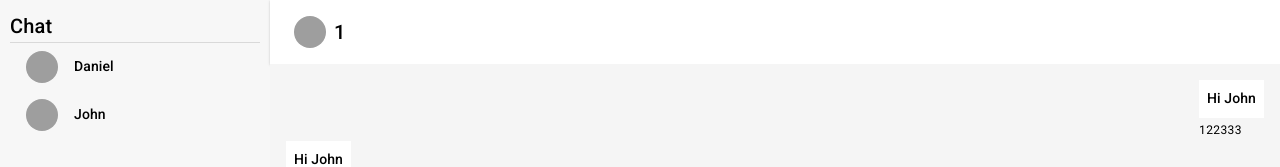
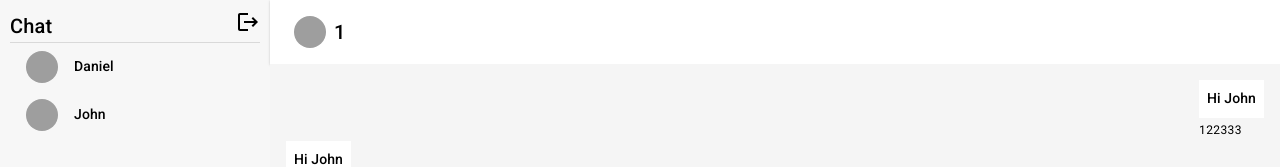
Before and after one commit to Daniel-Brai/Lifly, a React (Create React App) app: page /users/1/1 in a window 1280 px wide. Shown: the top 167 px of the page. Built offline with nearby package versions, Linux system fonts and the light colour scheme; grey boxes are pictures that could not be loaded.

Commit message:
Fixed UI

```diff
--- a/src/components/Chat/SideBar.jsx
+++ b/src/components/Chat/SideBar.jsx
@@ -1,6 +1,7 @@
 import React from 'react'
-import { Box, Typography, Divider } from '@mui/material'
+import { Box, Typography, Divider, Stack } from '@mui/material'
 import ProfileCard from './ProfileCard'
+import { Logout } from '@mui/icons-material'
 
 const SideBar = () => {
   const users = [
@@ -19,7 +20,13 @@ const SideBar = () => {
       width="250px"
       padding="10px"
     >
-      <Typography variant="h6">Chat</Typography>
+      <Stack
+        direction="row"
+        justifyContent="space-between"
+      >
+        <Typography variant="h6">Chat</Typography>
+        <Logout />
+      </Stack>
       <Divider/>
       {
         users.map((item, id) => {
```
